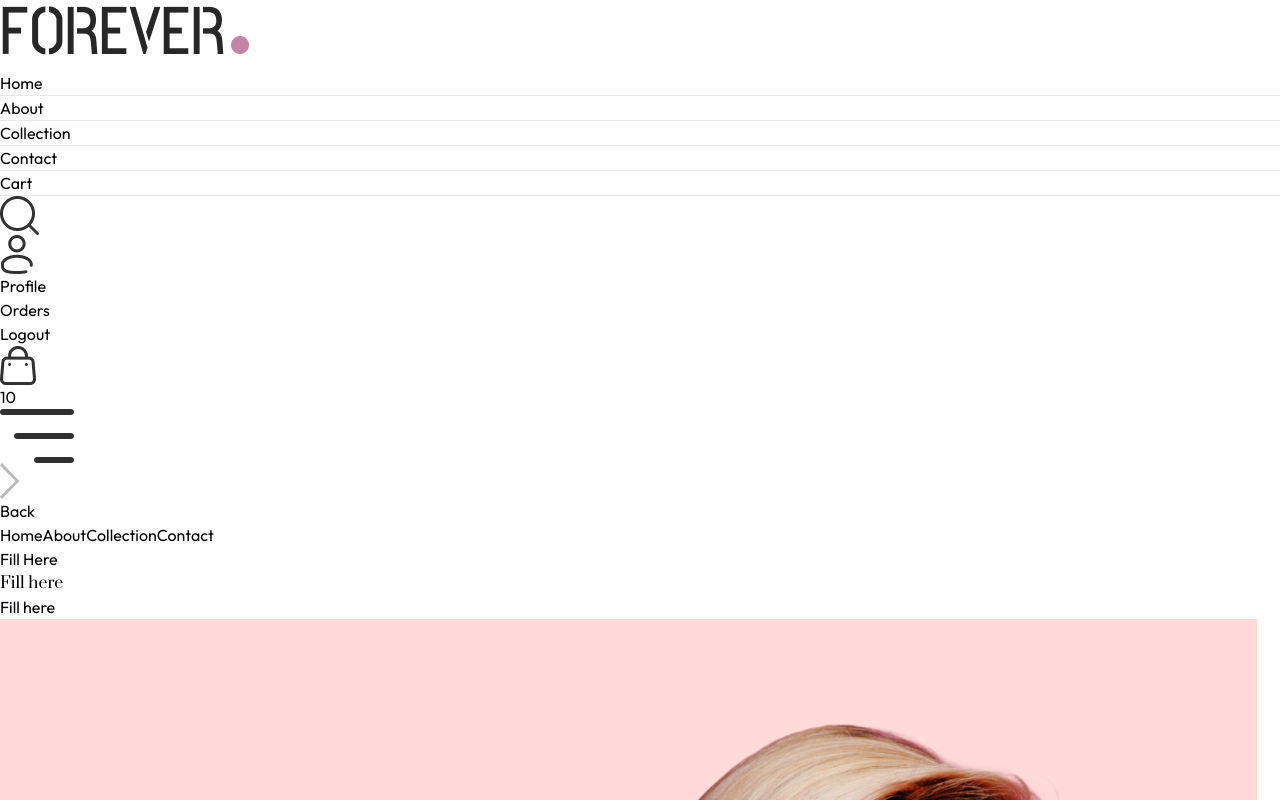
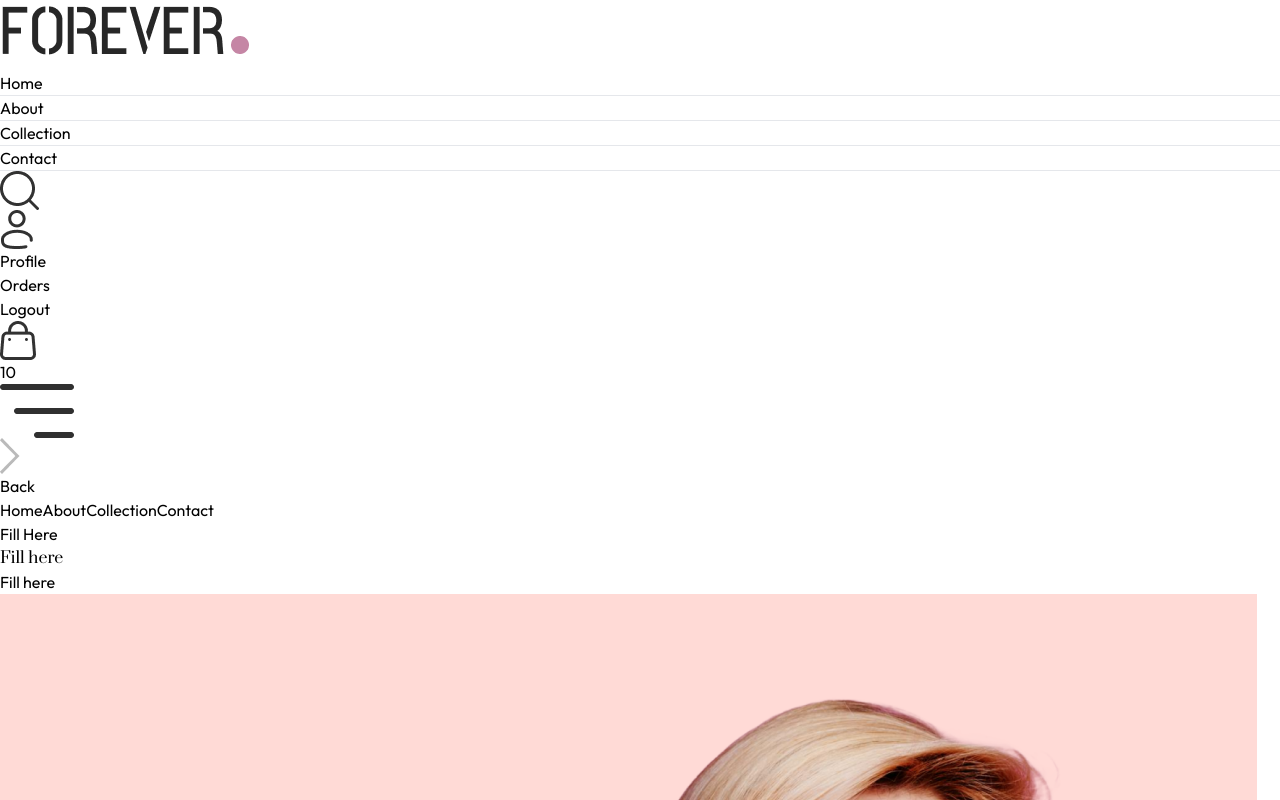
Before and after one commit to eminMammad/E-commerce-frontend, a React (Vite) app: page / in a window 1280 px wide. Shown: the top 800 px of the page. Built offline with nearby package versions, Linux system fonts and the light colour scheme.

Commit message:
fix: remove cart from navbar

```diff
--- a/src/components/Navbar.jsx
+++ b/src/components/Navbar.jsx
@@ -34,12 +34,6 @@ const Navbar = () => {
                 <li>
                     <NavLink to="/contact" className="flex flex-col items-center gap-1">
                         <p>Contact</p>
-                        <hr className='w-2/4 border-none h-[1.5px] bg-gray-700 margin-0 mx-auto hidden' />
-                    </NavLink>
-                </li>
-                <li>
-                    <NavLink to="/cart" className="flex flex-col items-center gap-1">
-                        <p>Cart</p>
                         <hr className='w-2/4 border-none h-[1.5px] bg-gray-700 margin-0 mx-auto hidden' />
                     </NavLink>
                 </li>
```
